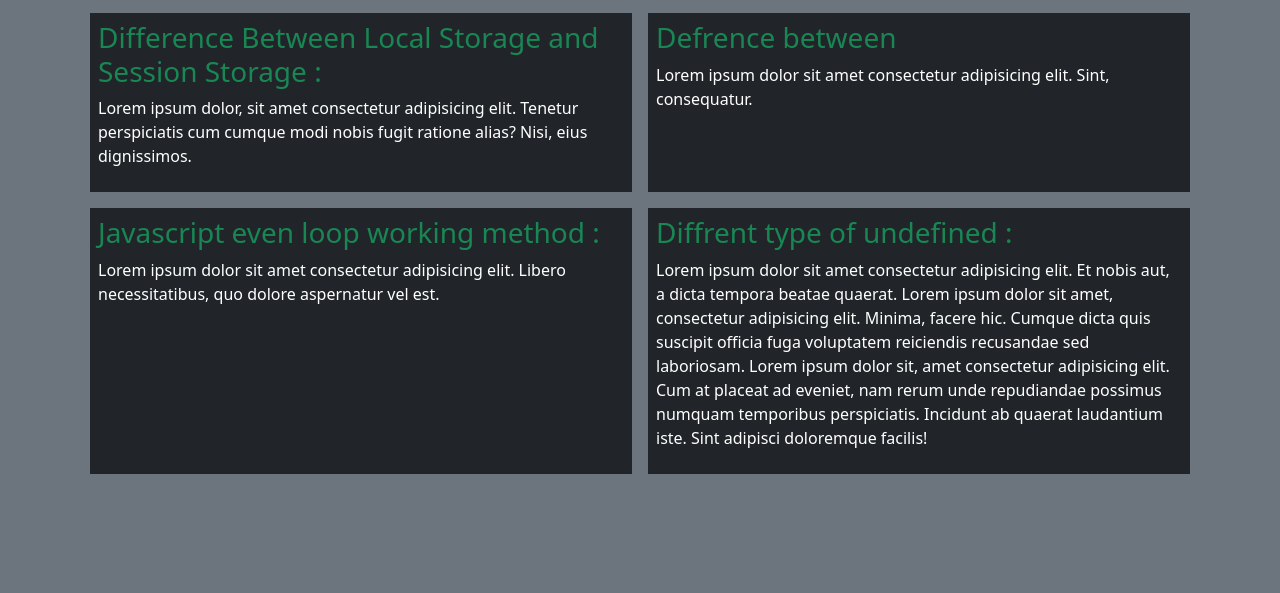
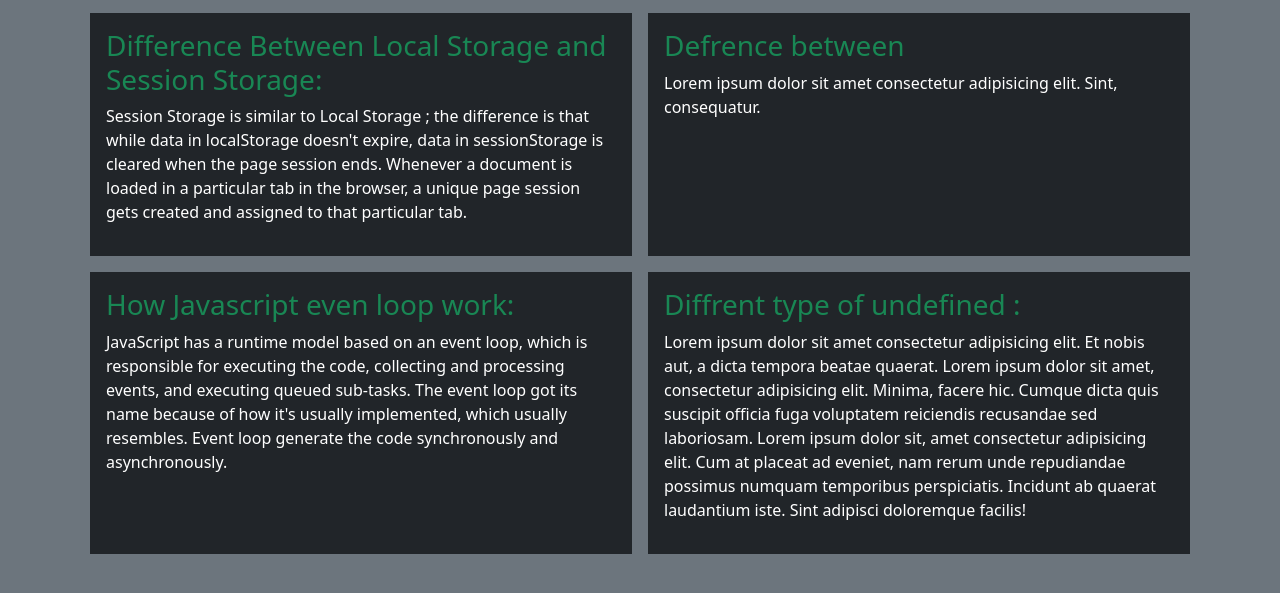
Before and after one commit to Jeet1272/type_monster_debug, a plain HTML site: page blog.html in a window 1280 px wide. Shown: the part 99-692 px from the top of the page. Drawn offline with nearby package versions, Linux system fonts and the light colour scheme.

Commit message:
half question done

```diff
--- a/blog.html
+++ b/blog.html
@@ -16,26 +16,29 @@
     </header>
     <main class="container text-white">
         <section class="d-flex">
-            <div class="p-2 w-50 bg-dark m-2">
-                <h3 class="fw-semibold text-success">Difference Between Local Storage and Session Storage :</h3>
-                <p>Lorem ipsum dolor, sit amet consectetur adipisicing elit. Tenetur perspiciatis cum cumque modi nobis
-                    fugit
-                    ratione alias? Nisi, eius dignissimos.</p>
+            <div class="p-3 w-50 bg-dark m-2">
+                <h3 class="fw-semibold text-success">Difference Between Local Storage and Session Storage:</h3>
+                <p>Session Storage is similar to Local Storage ; the difference is that while data in localStorage
+                    doesn't
+                    expire, data in sessionStorage is cleared when the page session ends. Whenever a document is loaded
+                    in a particular tab in the browser, a unique page session gets created and assigned to that
+                    particular tab.</p>
             </div>
-            <div div class="p-2 w-50 bg-dark m-2">
+            <div div class="p-3 w-50 bg-dark m-2">
                 <h3 class="fw-semibold text-success">Defrence between </h3>
                 <p>Lorem ipsum dolor sit amet consectetur adipisicing elit. Sint, consequatur.</p>
             </div>
         </section>
         <section class="d-flex">
-            <div div class="p-2 w-50 bg-dark m-2">
-                <h3 class="fw-semibold text-success">Javascript even loop working method :</h3>
-                <p>Lorem ipsum dolor sit amet consectetur adipisicing elit. Libero necessitatibus, quo dolore aspernatur
-                    vel
-                    est.
+            <div div class="p-3 w-50 bg-dark m-2">
+                <h3 class="fw-semibold text-success"> How Javascript even loop work:</h3>
+                <p>JavaScript has a runtime model based on an event loop, which is responsible for executing the code,
+                    collecting and processing events, and executing queued sub-tasks. The event loop got its name
+                    because of how it's usually implemented, which usually resembles. Event loop generate the code
+                    synchronously and asynchronously.
                 </p>
             </div>
-            <div div class="p-2 w-50 bg-dark m-2">
+            <div div class="p-3 w-50 bg-dark m-2">
                 <h3 class="fw-semibold text-success">Diffrent type of undefined :</h3>
                 <p>Lorem ipsum dolor sit amet consectetur adipisicing elit. Et nobis aut, a dicta tempora beatae
                     quaerat. Lorem ipsum dolor sit amet, consectetur adipisicing elit. Minima, facere hic. Cumque dicta
```
